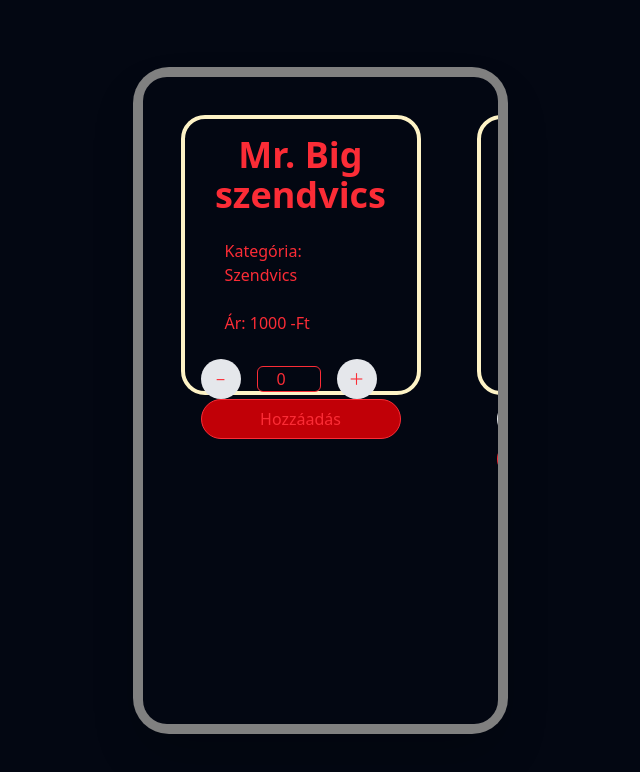
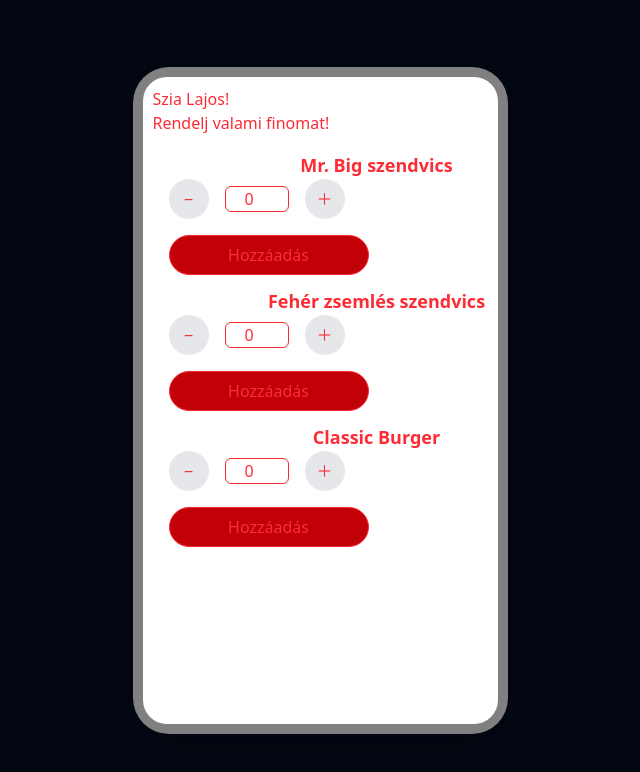
Before and after one commit to Jedlik202513A/Projektnap_JedlikBufe, a Nuxt app in the folder frontend/: page /menu in a window 1280 px wide. Shown: the top 772 px of the page, without its empty margins (320-960 px from the left). Built offline with nearby package versions, Linux system fonts and the light colour scheme.

Commit message:
feat: enhance FoodCard layout and add greeting message in menu page

```diff
--- a/frontend/app/components/FoodCard.vue
+++ b/frontend/app/components/FoodCard.vue
@@ -28,15 +28,14 @@ const subtractQuantity = () => {
 }
 </script>
 <template>
-    <div class="border-4 border-amber-100 h-70 m-7 p-4 rounded-3xl md:w-xl lg:w-xl">
-        <h1 class="font-bold text-4xl text-center">{{ item.name }}</h1>
-        <p class="m-6">Kategória: {{ item.category.name }}</p>
-        <p class="m-6">Ár: {{ item.price }} -Ft</p>
-        <div class="flex items-center space-x-4">
+
+    <div class="h-30 p-4 rounded-3xl w-full md:w-md lg:w-md">
+        <h1 class="font-bold text-lg text-center">{{ item.name }}</h1>
+        <div class="flex flex-col md:flex-row items-center space-y-4 md:space-y-0 md:space-x-4">
             <button class="w-10 h-10 bg-gray-200 rounded-full flex items-center justify-center cursor-pointer" @click="subtractQuantity()">&#8722;</button>
             <input type="number" v-model="quantity" class="w-16 text-center border rounded-md" min="0" :max="item.stock"/>
             <button class="w-10 h-10 bg-gray-200 rounded-full flex items-center justify-center cursor-pointer" @click="addQuantity()">&#65291;</button>
         </div>
-        <button class="bg-red-700 w-50 h-10 border rounded-4xl" @click="AddToCart(item, quantity)">Hozzáadás</button>
+        <button class="bg-red-700 w-full md:w-50 h-10 border rounded-4xl mt-4" @click="AddToCart(item, quantity)">Hozzáadás</button>
     </div>
   </template>
--- a/frontend/app/layouts/mobil.vue
+++ b/frontend/app/layouts/mobil.vue
@@ -17,7 +17,7 @@ onMounted(() => {
 <template>
     <div class="app-container bg-gray-950">
         <div class="mobile-frame" v-if="!isMobilDevice">
-            <div class="mobile-frame-content text-red-500 bg-gray-950 ">
+            <div class="mobile-frame-content text-red-500 bg-white ">
                 <slot/>
             </div>
         </div>
--- a/frontend/app/pages/menu.vue
+++ b/frontend/app/pages/menu.vue
@@ -38,7 +38,11 @@ const MenuItems: Item[] = [
 </script>
 
 <template>
-    <div class="flex">
+    <div>
+        <h1>Szia Lajos!</h1>
+        <p>Rendelj valami finomat!</p>
+    </div>
+    <div class="grid grid-cols-1 gap-4">
         <FoodCard v-for="item in MenuItems" :key="item.id" :item="item"/>
     </div>
 </template>
```
